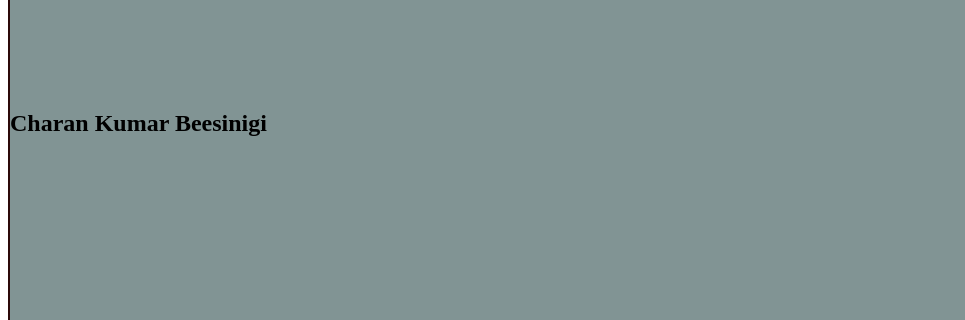
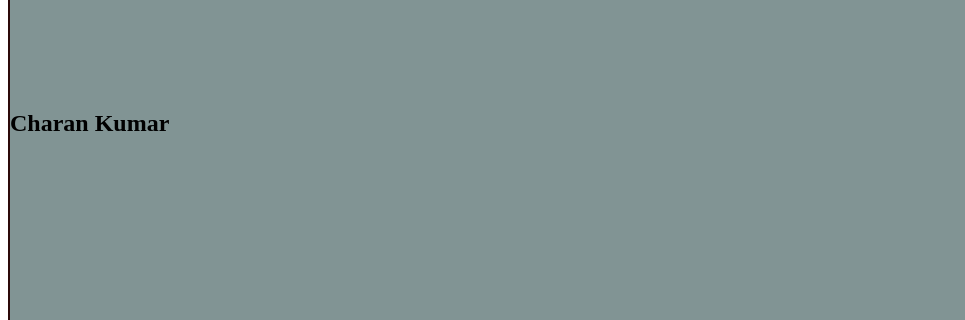
Before and after one commit to Charan-cherry2403/portfolio, a plain HTML site: page Movies/New folder/index.html in a window 1280 px wide. Shown: the part 297-617 px from the top of the page, 0-965 px from the left. Drawn offline with Linux system fonts and the light colour scheme.

Commit message:
Update index.html

```diff
--- a/Movies/New folder/index.html
+++ b/Movies/New folder/index.html
@@ -22,7 +22,7 @@
     </div>
      <div class="home">
         <div class="homeleft">
-         <h2>Charan Kumar Beesinigi</h2>
+         <h2>Charan Kumar </h2>
         </div>
         <div>
             <img src="cheetah.jpg " height="200px" width="300" alt="my logo" srcset="">
```
